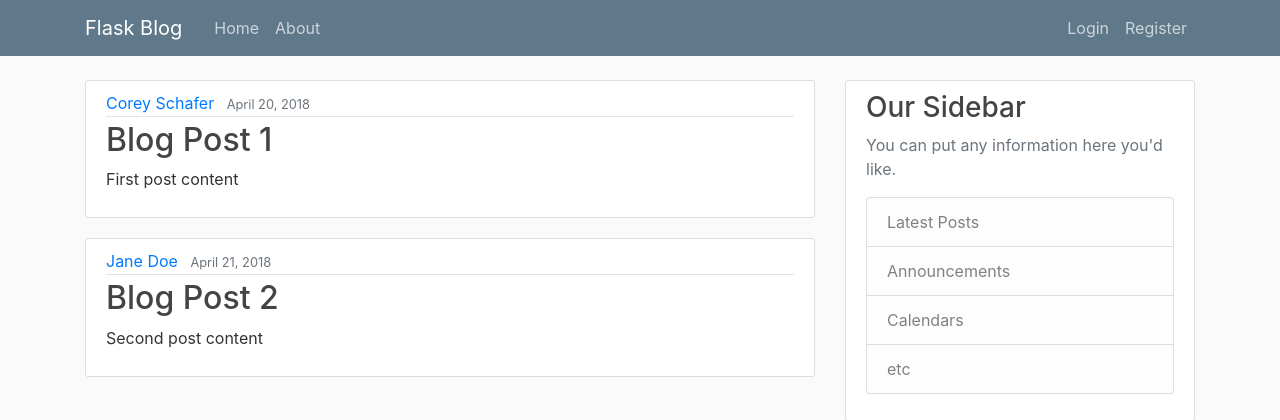
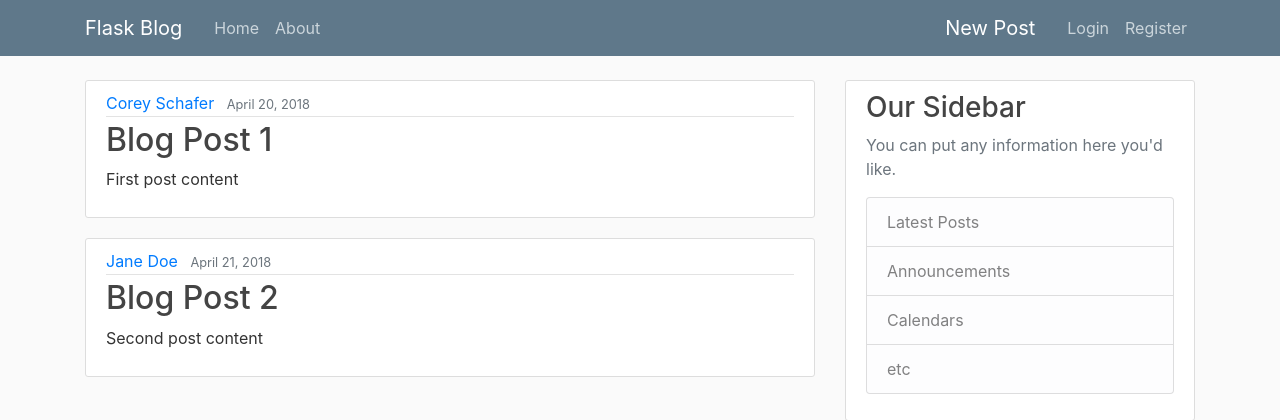
Before and after one commit to StandardUserInternship/group-4-fakebook, a Flask app: page / in a window 1280 px wide. Shown: the top 420 px of the page. Run offline with Flask 2, Linux system fonts and the light colour scheme; a user stored in the database is signed in; parts of the project's set-up code (start-up, migrations or seed data) failed here and were passed over; some libraries are stand-ins or nearby versions.

Commit message:
added newpost route and form

```diff
--- a/Flask_Blog/FlaskblogAdmin.py
+++ b/Flask_Blog/FlaskblogAdmin.py
@@ -3,6 +3,7 @@ from forms import RegistrationForm, LoginForm
 from flask_login import login_required
 
 app = Flask(__name__)
+
 
 @app.route("/login", methods=['GET', 'POST'])
 @login_required
--- a/Flask_Blog/templates/layout.html
+++ b/Flask_Blog/templates/layout.html
@@ -31,6 +31,7 @@
             </div>
             <!-- Navbar Right Side -->
             <div class="navbar-nav">
+              <a class="navbar-brand mr-4" href="/">New Post</a>
               <a class="nav-item nav-link" href="{{ url_for('login') }}">Login</a>
               <a class="nav-item nav-link" href="{{ url_for('register') }}">Register</a>
             </div>
```
Also changed, not shown: Flask_Blog/flaskblog.py (+11 -1 lines), Flask_Blog/forms.py (+7 -1 lines).
